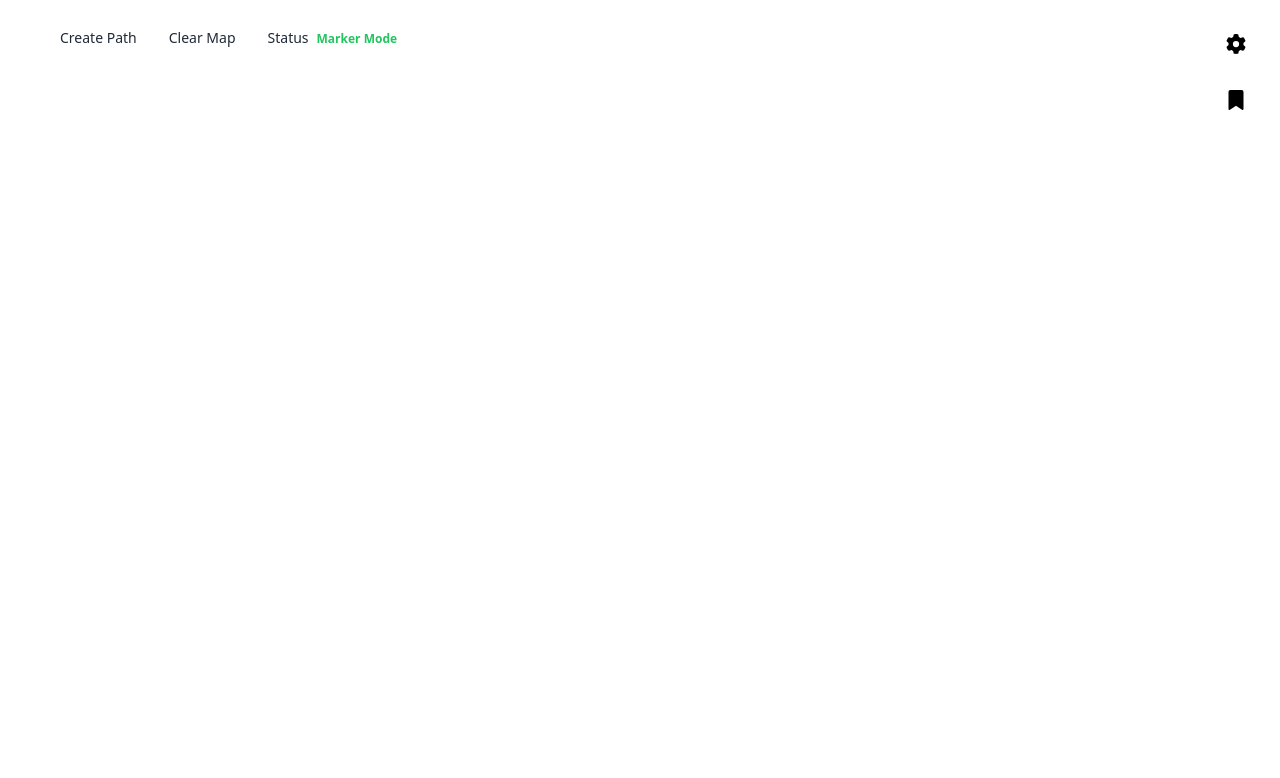
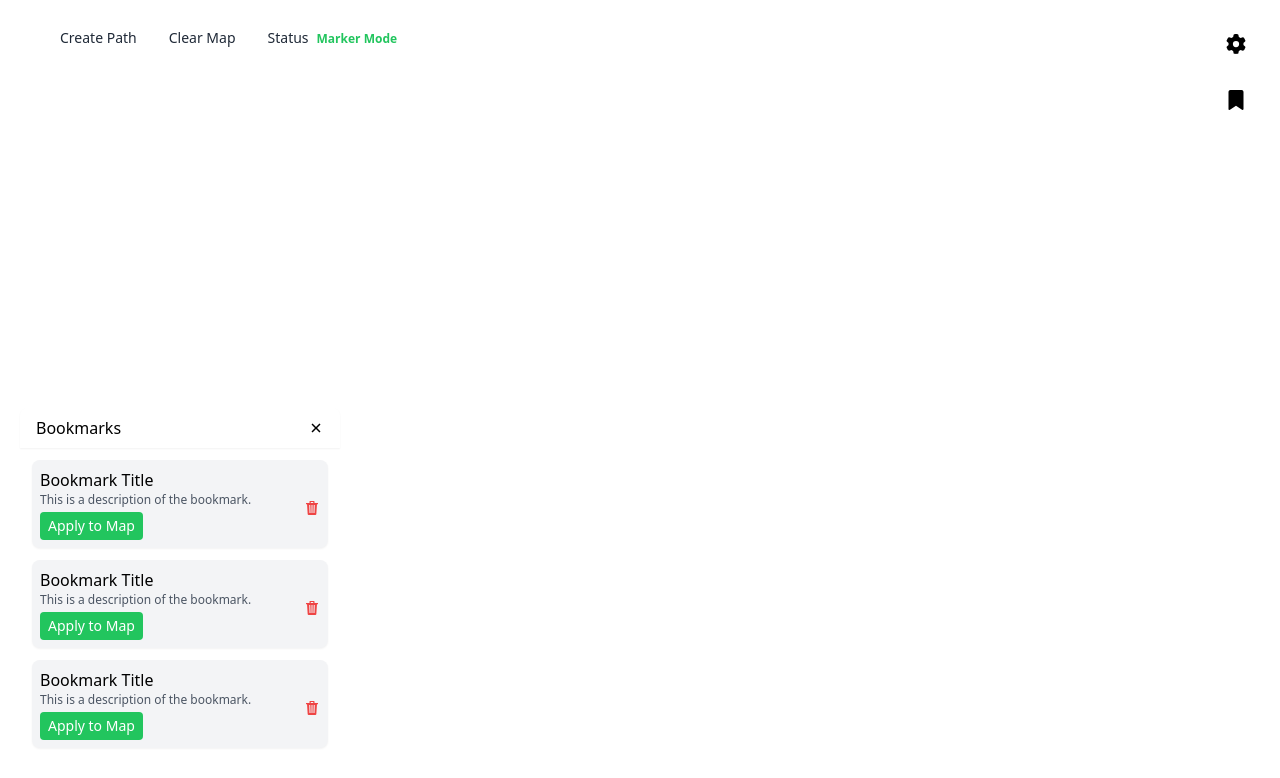
Before and after one commit to ErsaGunTosun/path-planner, a React (Create React App) app in the folder frontend/: page / in a window 1280 px wide. Both pictures are taken after a click on the button 1236 px from the left and 100 px from the top of the page. Shown: the top 778 px of the page. Built offline with nearby package versions, Linux system fonts and the light colour scheme.

Commit message:
ADD bookmarks panel bookmarks panel and bookmarks item added

```diff
--- a/frontend/src/App.js
+++ b/frontend/src/App.js
@@ -3,6 +3,7 @@ import React, { useState, useEffect } from 'react';
 import Map from './components/Map/Map';
 import TopMenu from './components/TopMenu/TopMenu';
 import ControlPanel from './components/ControlPanel/ControlPanel';
+import BookmarksPanel from './components/BookmarksPanel/BookmarksPanel';
 import StatusBar from './components/StatusBar/StatusBar';
 
 function App() {
@@ -28,7 +29,7 @@ function App() {
         "Content-Type": "application/x-www-form-urlencoded",
       },
     })
-    .then(response=>{
+      .then(response => {
         if (response.ok) {
           const timestamp = new Date().getTime();
           setMapSrc(`http://127.0.0.1:5000/map?t=${timestamp}`);
@@ -115,6 +116,7 @@ function App() {
       <Map mapSrc={mapSrc} isMapLoading={isMapLoading} setIsMapLoading={setIsMapLoading} />
       <ControlPanel menuBtn={menuBtn} handleMenuBtnClick={handleMenuBtnClick} isMarkeMode={isMarkeMode}
         isObstacleMode={isObstacleMode} setIsMarkeMode={setIsMarkeMode} setIsObstacleMode={setIsObstacleMode} />
+      <BookmarksPanel menuBtn={menuBtn} handleMenuBtnClick={handleMenuBtnClick} />
     </div>
   );
 }
--- /dev/null
+++ b/frontend/src/components/Bookmarks/Bookmarks.js
@@ -0,0 +1,24 @@
+import React from 'react'
+import { IoTrashSharp } from "react-icons/io5";
+function Bookmarks() {
+  return (
+    <>
+      <div className="bookmark-item flex  justify-between p-2 bg-gray-100 rounded-lg shadow-sm">
+        <div className='flex flex-col items-start'>
+          <span className="bookmark-title">Bookmark Title</span>
+          <span className="bookmark-description text-xs text-gray-600">This is a description of the bookmark.</span>
+          <button className="bookmark-edit-btn text-sm bg-green-500 text-white px-2 py-1 rounded hover:bg-green-600 transition-colors duration-200 mt-1">
+            Apply to Map
+          </button>
+        </div>
+        <div className="bookmark-actions flex justify-between items-center gap-x-2 pt-2">
+          <button className="bookmark-delete-btn text-red-500 hover:text-red-700">
+            <IoTrashSharp />
+          </button>
+        </div>
+      </div>
+    </>
+  )
+}
+
+export default Bookmarks
--- /dev/null
+++ b/frontend/src/components/BookmarksPanel/BookmarksPanel.js
@@ -0,0 +1,40 @@
+import React, { useState, useEffect } from 'react'
+
+import { IoCloseSharp } from "react-icons/io5";
+
+import Bookmarks from '../Bookmarks/Bookmarks';
+
+function BookmarksPanel({ menuBtn, handleMenuBtnClick }) {
+    const [showPanel, setShowPanel] = useState(false);
+
+    const handleClosePanel = () => {
+        setShowPanel(false);
+        handleMenuBtnClick("");
+    };
+
+    useEffect(() => {
+        if (menuBtn === "bookmarks") {
+            setShowPanel(true);
+        } else {
+            setShowPanel(false);
+        }
+    }, [menuBtn]);
+
+    return (
+        <div id="bookmarks" className={`overlay-panel bg-white fixed bottom-5 left-5 w-80 max-h-96 rounded-lg z-50 pb-5 ${showPanel ? 'translate-y-0 opacity-100' : 'translate-y-full opacity-0'} transition-all duration-300 ease-in-out`}>
+            <div className="panel-header px-4 py-2 flex items-center justify-between bg-gray shadow-sm rounded-t-lg">
+                <span>Bookmarks</span>
+                <button className="close-btn" onClick={() => handleClosePanel()}>
+                    <IoCloseSharp />
+                </button>
+            </div>
+            <div className="panel-content flex flex-col gap-y-3 p-3 overflow-y-auto">
+                <Bookmarks />
+                <Bookmarks />
+                <Bookmarks />
+            </div>
+        </div>
+    )
+}
+
+export default BookmarksPanel
```
Lines whose indentation alone changed are shown as unchanged.
